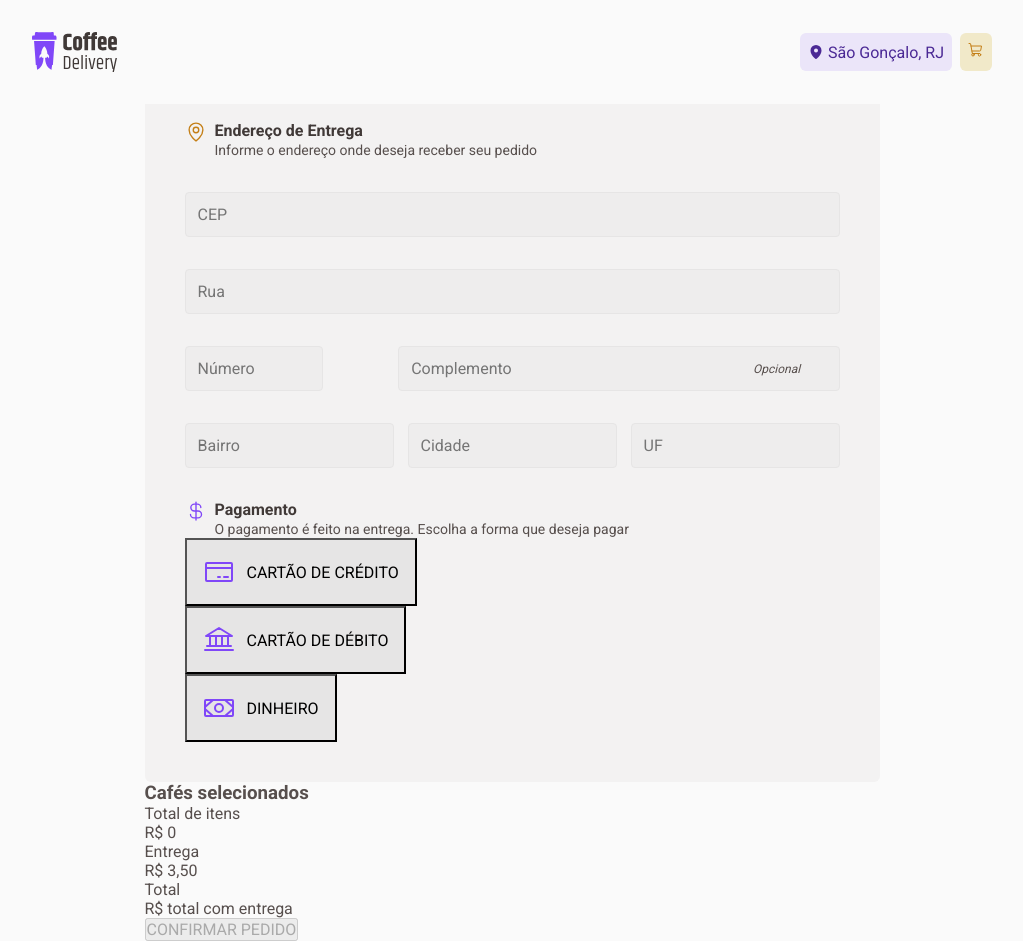
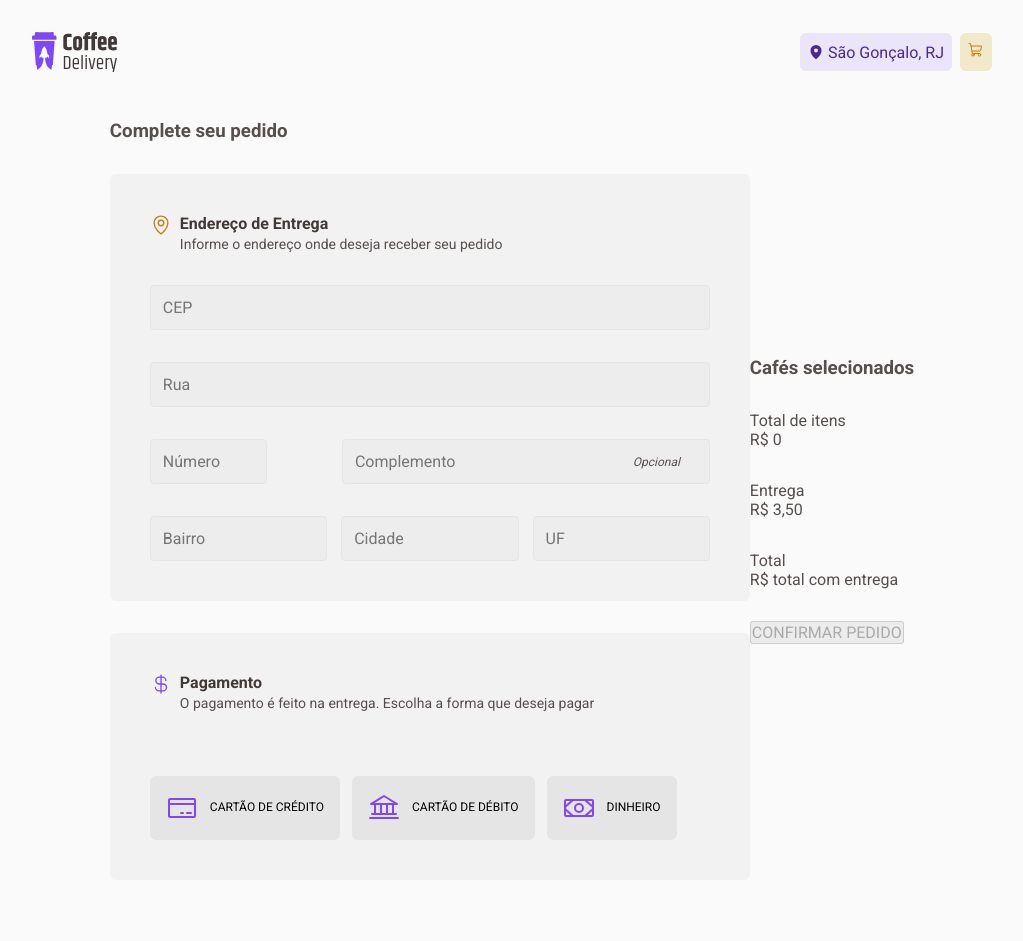
Before and after one commit to BrunoAraujooDev/cafeteria, a React (Vite) app: page /checkout in a window 1280 px wide. Shown: the whole page, without its empty margins (128-1151 px from the left). After the commit the page ends 880 px from the top, so only its background shows below. Built offline with nearby package versions, Linux system fonts and the light colour scheme.

Commit message:
finalizando parte da secao de pagamento

```diff
--- a/src/pages/PaymentPage/index.tsx
+++ b/src/pages/PaymentPage/index.tsx
@@ -1,7 +1,7 @@
 import { Bank, CreditCard, CurrencyDollar, MapPin, Minus, Money, Plus, Trash } from "phosphor-react";
 import { useContext, useState } from "react";
 import { MenuContext } from "../../context/MenuContext";
-import { CheckoutContainer, InputFormSection, MapPinDiv, InputArea, InputAreaDiv, LabelInputComplemento, CurrencyDollarDiv, PaymentOptionButton } from "./style";
+import { CheckoutContainer, InputFormSection, MapPinDiv, InputArea, InputAreaDiv, LabelInputComplemento, CurrencyDollarDiv, PaymentOptionButton, PaymentOptionDiv, InputDiv } from "./style";
 
 export function PaymentPage(){
 
@@ -16,8 +16,10 @@ export function PaymentPage(){
     return (
         <CheckoutContainer>
             <form>
+                <InputFormSection>
                 <h3>Complete seu pedido</h3>
-                <InputFormSection>
+                <InputDiv>
+
                     <MapPinDiv>
                         <MapPin size={22}/>
                         <div>
@@ -40,7 +42,8 @@ export function PaymentPage(){
                         <InputArea type="text" placeholder="Cidade"/>
                         <InputArea type="text" placeholder="UF"/>
                     </InputAreaDiv>
-                    <div>
+                </InputDiv>
+                    <InputDiv>
                         <CurrencyDollarDiv>
                             <CurrencyDollar size={22} />
                             <div>
@@ -50,26 +53,23 @@ export function PaymentPage(){
                                 </p>
                             </div>
                         </CurrencyDollarDiv>
-                        <PaymentOptionButton>
-                            <CreditCard size={32}  />
+                        <PaymentOptionDiv>
+                            <PaymentOptionButton type='button'>
+                                <CreditCard   />
                                 CARTÃO DE CRÉDITO
                             </PaymentOptionButton>
-                        <PaymentOptionButton>
-                            <Bank size={32}  />
+                            <PaymentOptionButton type='button'>
+                                <Bank   />
                                     CARTÃO DE DÉBITO
                             </PaymentOptionButton>
-                        <PaymentOptionButton>
-                            <Money size={32}  />
+                            <PaymentOptionButton type='button'>
+                                <Money   />
                                     DINHEIRO
                             </PaymentOptionButton>
-
-                    </div>
-
-
-
-
+                        </PaymentOptionDiv>
+                    </InputDiv>
                 </InputFormSection>
-                <section>
+                <InputFormSection>
                     <h3>Cafés selecionados</h3>
                     {menuSelected?.map(coffee => {
                         return (
@@ -114,7 +114,7 @@ export function PaymentPage(){
                     <button type="submit" disabled>
                         CONFIRMAR PEDIDO
                     </button>
-                </section>
+                </InputFormSection>
             </form>
         </CheckoutContainer>
     )
--- a/src/pages/PaymentPage/style.ts
+++ b/src/pages/PaymentPage/style.ts
@@ -7,6 +7,13 @@ export const CheckoutContainer = styled.article`
     align-items: center;
     height: 100vh;
     width: 100vw;
+
+
+    form {
+        display: flex;
+        margin-top: 12.5rem;
+
+    }
 `
 
 export const InputFormSection = styled.section`
@@ -14,12 +21,24 @@ export const InputFormSection = styled.section`
     flex-direction: column;
     justify-content: center;
     align-items: flex-start;
+    gap: 2rem;
+
+
+`
+
+export const InputDiv = styled.div`
+    display: flex;
+    flex-direction: column;
+    justify-content: center;
+    align-items: flex-start;
+    gap: 2rem;
     background-color: ${prop => prop.theme['base-card']};
     padding: 2.5rem;
-    gap: 2rem;
-    margin-top: 200px;
     border-radius: 6px;
+    width: 40rem;
 `
+
+
 
 export const MapPinDiv = styled.div`
     display: flex;
@@ -64,7 +83,7 @@ export const InputAreaDiv = styled.div`
 
 export const LabelInputComplemento = styled.label`
     position: relative;
-    left: 26rem;
+    left: 22rem;
     top: 1rem;
     font-style: italic;
     font-size: 0.75rem;
@@ -78,20 +97,41 @@ export const CurrencyDollarDiv = styled(MapPinDiv)`
     }
 `
 
+export const PaymentOptionDiv = styled.div`
+    display: flex;
+    flex-direction: row;
+    justify-content: space-around;
+    align-items: center;
+    gap: 0.75rem;
+    margin-top: 2rem;
+`
+
 export const PaymentOptionButton = styled.button`
     display: flex;
     justify-content: center;
     align-items: center;
     padding: 1rem;
     gap: 0.75rem;
+    border-radius: 6px;
+    border: none;
     background-color: ${prop => prop.theme['base-button']};
     cursor: pointer;
+    line-height: 1.6;
+    font-size: 0.75rem;
+    font-weight: 400;
 
     svg {
         color: ${prop => prop.theme['produto-purple']};
+        height: 2rem;
+        width: 2rem;
     }
 
+    &:focus {
+        border: 1px solid ${prop => prop.theme['produto-purple']};
+        background-color: ${prop => prop.theme['produto-purple-light']};
+    }
     &:active {
-
+        border: 1px solid ${prop => prop.theme['produto-purple']};
+        background-color: ${prop => prop.theme['produto-purple-light']};
     }
 `
```
Lines whose indentation alone changed are shown as unchanged.
